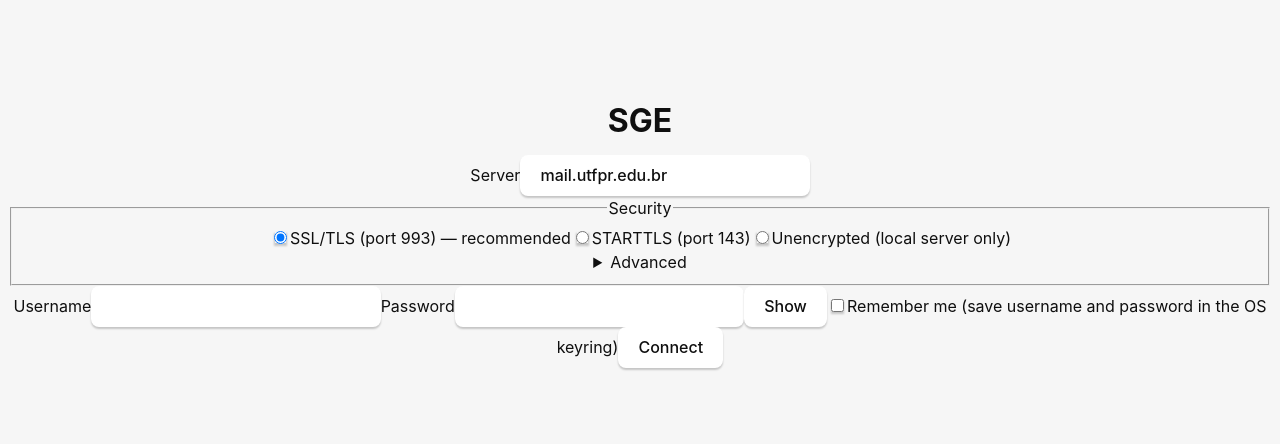
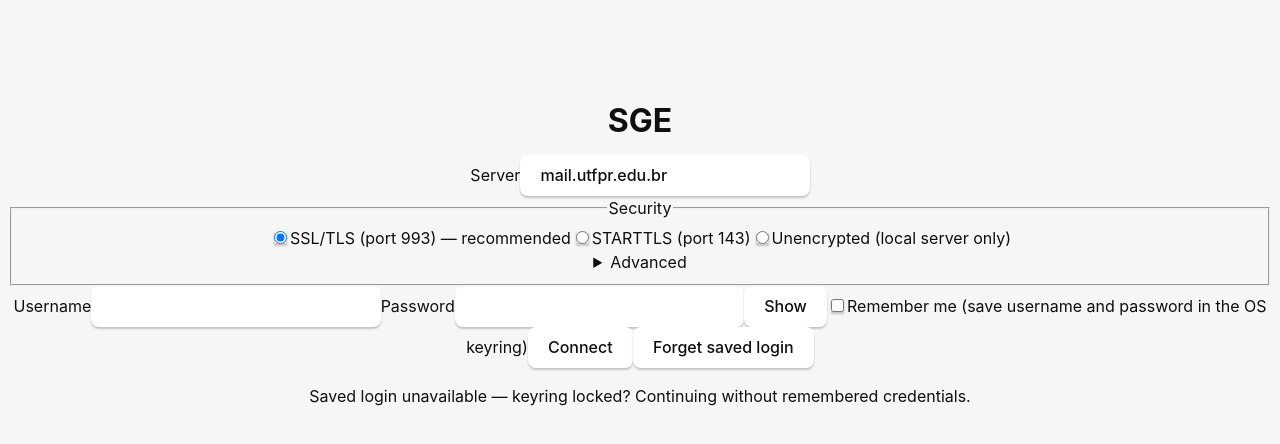
Before and after one commit to ldsampaio/sge, a React (Vite) app: page / in a window 1280 px wide. Shown: the top 444 px of the page. Built offline with nearby package versions, Linux system fonts and the light colour scheme.

Commit message:
fix(01): WR-02 credential revocation in UI; WR-04 port guard; WR-10 clear password state; IN-03 keyring hint

```diff
--- a/src/components/LoginForm.tsx
+++ b/src/components/LoginForm.tsx
@@ -40,6 +40,9 @@ export default function LoginForm() {
   const [mode, setMode] = useState<SecurityModeValue>("implicit_tls");
   const [port, setPort] = useState(DEFAULT_PORTS.implicit_tls);
   const [status, setStatus] = useState<Status>({ kind: "idle" });
+  // IN-03: visible when the keyring cannot be read on launch.
+  const [keyringHint, setKeyringHint] = useState<string | null>(null);
+  const [forgetNote, setForgetNote] = useState<string | null>(null);
 
   // Reload remembered credentials once on launch (no auto-connect here —
   // auto-login stays in Phase 5; the user still presses Connect).
@@ -55,6 +58,11 @@ export default function LoginForm() {
       })
       .catch(() => {
         // Keyring unavailable: stay memory-only, fields keep their defaults.
+        if (!cancelled) {
+          setKeyringHint(
+            "Saved login unavailable — keyring locked? Continuing without remembered credentials.",
+          );
+        }
       });
     return () => {
       cancelled = true;
@@ -71,6 +79,15 @@ export default function LoginForm() {
       setStatus({
         kind: "error",
         message: "Enter the server, username, and password first.",
+      });
+      return;
+    }
+    // WR-04: guard here so NaN/out-of-range ports get the plain-language
+    // message instead of an opaque serde/u16 deserialization failure.
+    if (!Number.isInteger(port) || port < 1 || port > 65535) {
+      setStatus({
+        kind: "error",
+        message: "Port must be a number between 1 and 65535.",
       });
       return;
     }
@@ -91,15 +108,39 @@ export default function LoginForm() {
             password,
           });
           keyringNote = "Username and password saved in the OS keyring.";
+          // WR-10: the secret now lives in the keyring — drop it from JS
+          // memory instead of lingering in state indefinitely.
+          setPassword("");
         } catch (err) {
           // Keyring locked/headless: fall back to a memory-only session with
           // an explanatory note — never a silent file.
           keyringNote = `Remember-me unavailable (${String(err)}). Continuing with a memory-only session.`;
         }
+      } else {
+        // WR-02: opting out must revoke, not just ignore — a previously
+        // saved entry would otherwise be reloaded on next launch.
+        try {
+          await invoke("clear_credentials");
+        } catch {
+          // Best-effort cleanup; a stale entry is merely inconvenient, and
+          // the Forget button below offers a manual retry.
+        }
       }
       setStatus({ kind: "success", summary, keyringNote });
     } catch (err) {
       setStatus({ kind: "error", message: String(err) });
+    }
+  }
+
+  // WR-02: in-app revocation for saved credentials.
+  async function forgetSaved() {
+    try {
+      await invoke("clear_credentials");
+      setRememberMe(false);
+      setPassword("");
+      setForgetNote("Saved login forgotten — keyring entry cleared.");
+    } catch (err) {
+      setForgetNote(`Could not clear the saved login (${String(err)}).`);
     }
   }
 
@@ -166,7 +207,12 @@ export default function LoginForm() {
         <button type="submit" disabled={status.kind === "connecting"}>
           {status.kind === "connecting" ? "Connecting…" : "Connect"}
         </button>
+        <button type="button" onClick={() => void forgetSaved()}>
+          Forget saved login
+        </button>
       </form>
+      {keyringHint && <p>{keyringHint}</p>}
+      {forgetNote && <p>{forgetNote}</p>}
 
       {status.kind === "connecting" && <p>Connecting…</p>}
 
```
